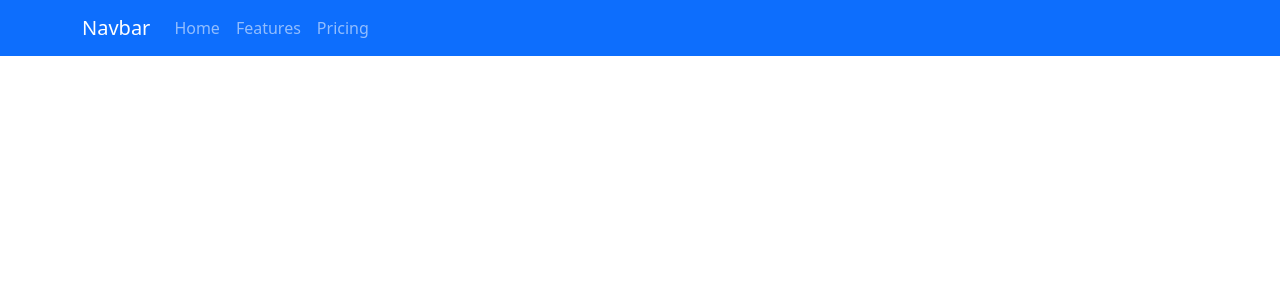
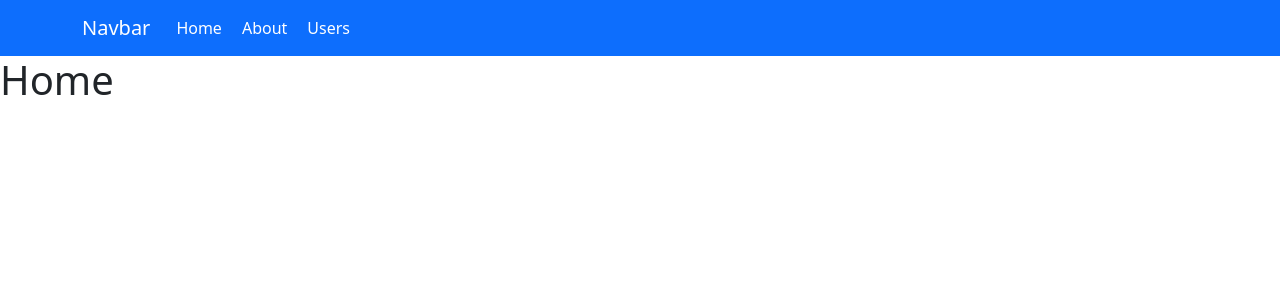
Before and after one commit to FrazaAdityaWiguna/react-pwa, a React (Create React App) app: page / in a window 1280 px wide. Shown: the top 300 px of the page. Built offline with nearby package versions, Linux system fonts and the light colour scheme.

Commit message:
feat: menambahkan Route

```diff
--- a/package.json
+++ b/package.json
@@ -10,6 +10,7 @@
     "react": "^17.0.2",
     "react-bootstrap": "^2.0.0-rc.0",
     "react-dom": "^17.0.2",
+    "react-router-dom": "^5.3.0",
     "react-scripts": "4.0.3",
     "web-vitals": "^1.0.1"
   },
--- a/src/App.js
+++ b/src/App.js
@@ -1,20 +1,27 @@
-import logo from './logo.svg';
+import React, { lazy, Suspense } from 'react';
 import 'bootstrap/dist/css/bootstrap.min.css';
 import 'bootstrap/dist/js/bootstrap.js';
-import { Container, Nav, Navbar } from 'react-bootstrap';
+import { BrowserRouter as Router, Switch, Route } from 'react-router-dom';
+import Header from './components/Header';
+
+const Home = lazy(() => import('./pages/Home'));
+const About = lazy(() => import('./pages/About'));
+const Users = lazy(() => import('./pages/Users'));
 
 function App() {
   return (
-    <Navbar bg='primary' variant='dark'>
-      <Container>
-        <Navbar.Brand href='#home'>Navbar</Navbar.Brand>
-        <Nav className='me-auto'>
-          <Nav.Link href='#home'>Home</Nav.Link>
-          <Nav.Link href='#features'>Features</Nav.Link>
-          <Nav.Link href='#pricing'>Pricing</Nav.Link>
-        </Nav>
-      </Container>
-    </Navbar>
+    <>
+      <Router>
+        <Suspense fallback={<div>Loading...</div>}>
+          <Header />
+          <Switch>
+            <Route exact path='/' component={Home} />
+            <Route path='/about' component={About} />
+            <Route path='/users' component={Users} />
+          </Switch>
+        </Suspense>
+      </Router>
+    </>
   );
 }
 
--- /dev/null
+++ b/src/components/Header.js
@@ -0,0 +1,21 @@
+import React from 'react';
+import { Container, Nav, Navbar } from 'react-bootstrap';
+import { Link } from 'react-router-dom';
+import './style.css';
+
+const Header = () => {
+  return (
+    <Navbar bg='primary' variant='dark'>
+      <Container>
+        <Navbar.Brand href='#home'>Navbar</Navbar.Brand>
+        <Nav className='me-auto '>
+          <Link to='/'>Home</Link>
+          <Link to='/about'>About</Link>
+          <Link to='/users'>Users</Link>
+        </Nav>
+      </Container>
+    </Navbar>
+  );
+};
+
+export default Header;
--- /dev/null
+++ b/src/components/style.css
@@ -0,0 +1,10 @@
+.navbar-nav a {
+  color: #fff;
+  text-decoration: none;
+  margin: 0 10px
+}
+
+.navbar-nav a:hover {
+  color: #cccccc;
+  transition: all .2s ease;
+}
--- /dev/null
+++ b/src/pages/About.js
@@ -0,0 +1,11 @@
+import React from 'react';
+
+function About() {
+  return (
+    <div>
+      <h1>About</h1>
+    </div>
+  );
+}
+
+export default About;
--- /dev/null
+++ b/src/pages/Home.js
@@ -0,0 +1,11 @@
+import React from 'react';
+
+function Home() {
+  return (
+    <div>
+      <h1>Home</h1>
+    </div>
+  );
+}
+
+export default Home;
--- /dev/null
+++ b/src/pages/Users.js
@@ -0,0 +1,11 @@
+import React from 'react';
+
+function Users() {
+  return (
+    <div>
+      <h1>Users</h1>
+    </div>
+  );
+}
+
+export default Users;
```
Also changed, not shown: 1 other file (tests, documents, lock files or other folders).
